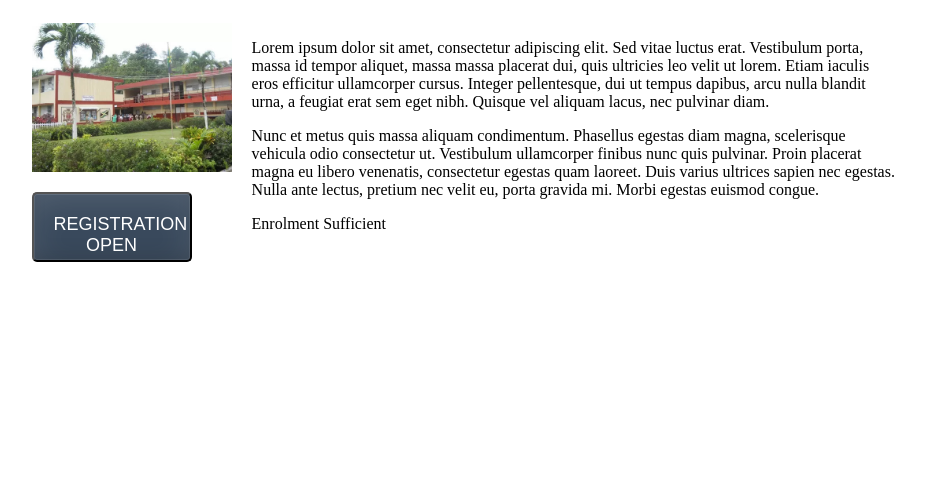
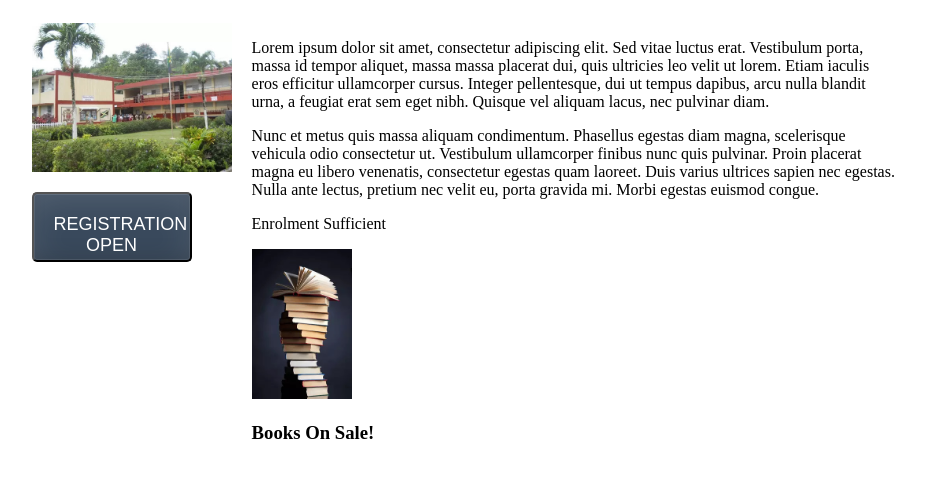
Before and after one commit to jac0der/vuejs, a plain HTML site: page 3_conditional_rendering/index.html in a window 1280 px wide. Shown: the part 200-678 px from the top of the page, without its empty margins (176-1101 px from the left). Drawn offline with nearby package versions, Linux system fonts and the light colour scheme.

Commit message:
CONDITIONAL RENDERING
Display Books On Sale ifonSale data property is true, otherwise display
Books Out of Stock.

```diff
--- a/3_conditional_rendering/assets/styles.css
+++ b/3_conditional_rendering/assets/styles.css
@@ -52,3 +52,7 @@
     text-align: center;
     cursor: pointer;
   }
+
+  .bookpile{
+    max-width: 100px;
+  }
--- a/3_conditional_rendering/index.html
+++ b/3_conditional_rendering/index.html
@@ -68,6 +68,12 @@
                 <p v-else>
                     Open Registration
                 </p>
+
+                <!-- show whether books are available for purchase. -->
+                <img :src="books_img" v-bind:alt="books_img_alt" class="bookpile">
+                <h3 v-if="onSale">Books On Sale!</h3>
+                <h3 v-else="onSale">Books Out of Stock!</h3>
+
             </div>
 
         </section>
--- a/3_conditional_rendering/main.js
+++ b/3_conditional_rendering/main.js
@@ -14,6 +14,9 @@ const  edugress = Vue.createApp({
             aboutFHS: 'https://en.wikipedia.org/wiki/Ferncourt_High_School',
             is_registration: true,
             student_count: 30,
+            books_img: './assets/images/book_pile.jpg',
+            books_img_alt: 'image of books',
+            onSale: true,
         }
     }
 })
```
Also changed, not shown: 3_conditional_rendering/assets/images/book_pile.jpg (added).
